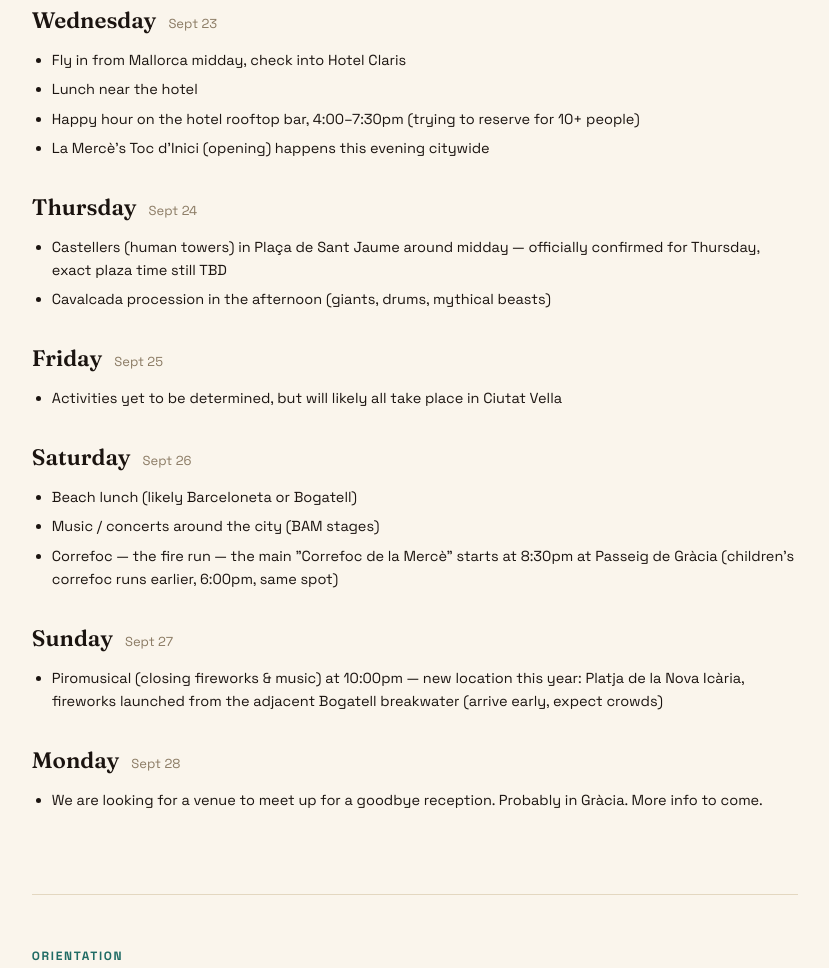
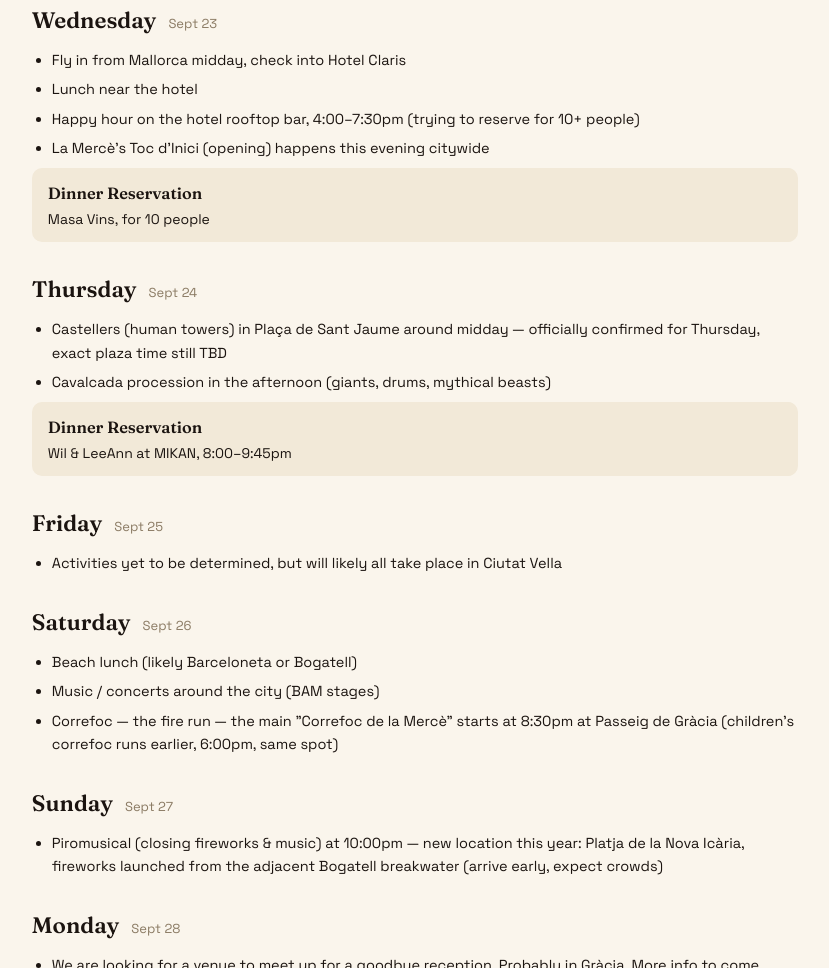
Before and after one commit to WilCF/lamerce, a plain HTML site: page index.html in a window 1280 px wide. Shown: the part 5217-6185 px from the top of the page, without its empty margins (225-1054 px from the left). Drawn offline with nearby package versions, Linux system fonts and the light colour scheme.

Commit message:
Add Wed dinner res at Masa Vins and Thu dinner res at MIKAN to itinerary

```diff
--- a/index.html
+++ b/index.html
@@ -721,6 +721,10 @@
         <span data-lang="es">El Toc d'Inici de La Mercè tiene lugar esta noche en toda la ciudad</span>
       </li>
     </ul>
+    <div class="resv">
+      <b><span data-lang="en">Dinner Reservation</span><span data-lang="ca">Reserva de Sopar</span><span data-lang="es">Reserva de Cena</span></b>
+      <span data-lang="en">Masa Vins, for 10 people</span><span data-lang="ca">Masa Vins, per a 10 persones</span><span data-lang="es">Masa Vins, para 10 personas</span>
+    </div>
   </div>
 
   <div class="day">
@@ -737,6 +741,10 @@
         <span data-lang="es">Cabalgata por la tarde (gigantes, tambores, bestias mitológicas)</span>
       </li>
     </ul>
+    <div class="resv">
+      <b><span data-lang="en">Dinner Reservation</span><span data-lang="ca">Reserva de Sopar</span><span data-lang="es">Reserva de Cena</span></b>
+      <span data-lang="en">Wil &amp; LeeAnn at MIKAN, 8:00–9:45pm</span><span data-lang="ca">Wil i LeeAnn a MIKAN, de 20:00 a 21:45h</span><span data-lang="es">Wil y LeeAnn en MIKAN, de 20:00 a 21:45h</span>
+    </div>
   </div>
 
   <div class="day">
```
